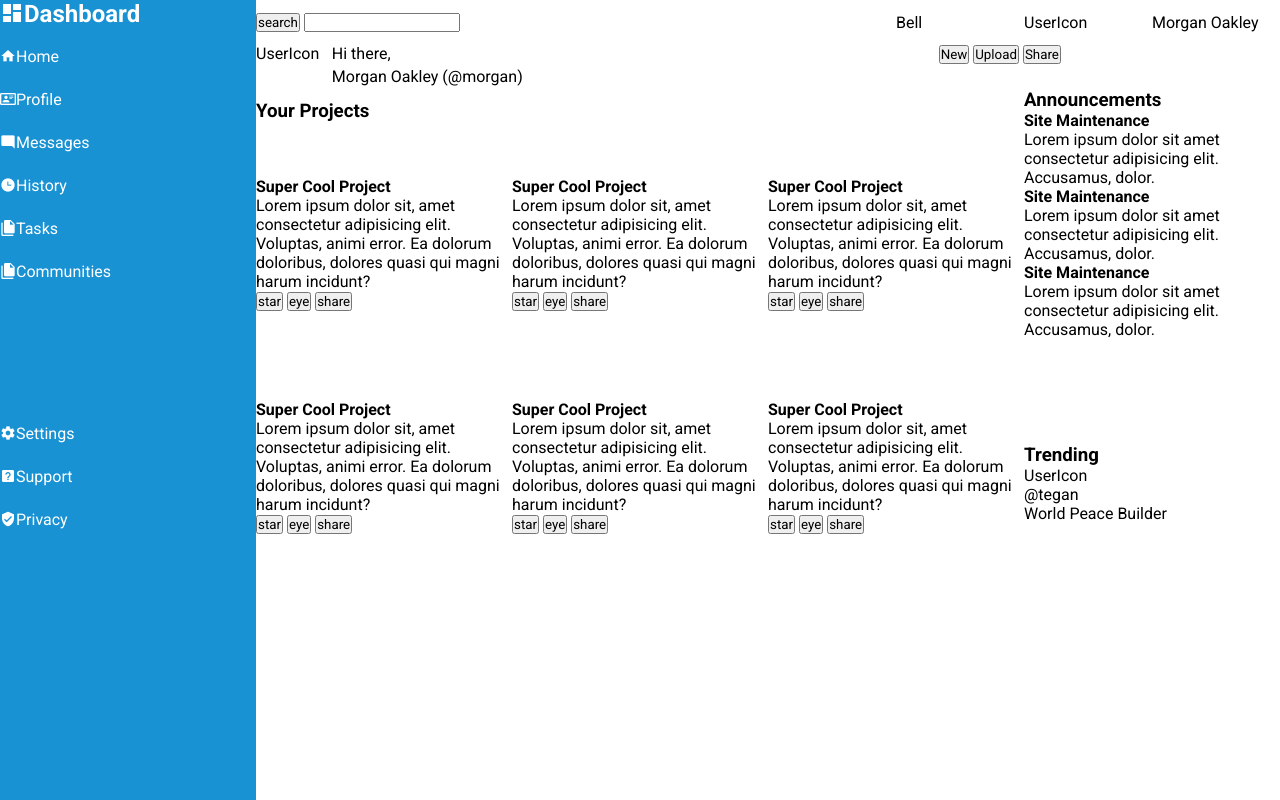
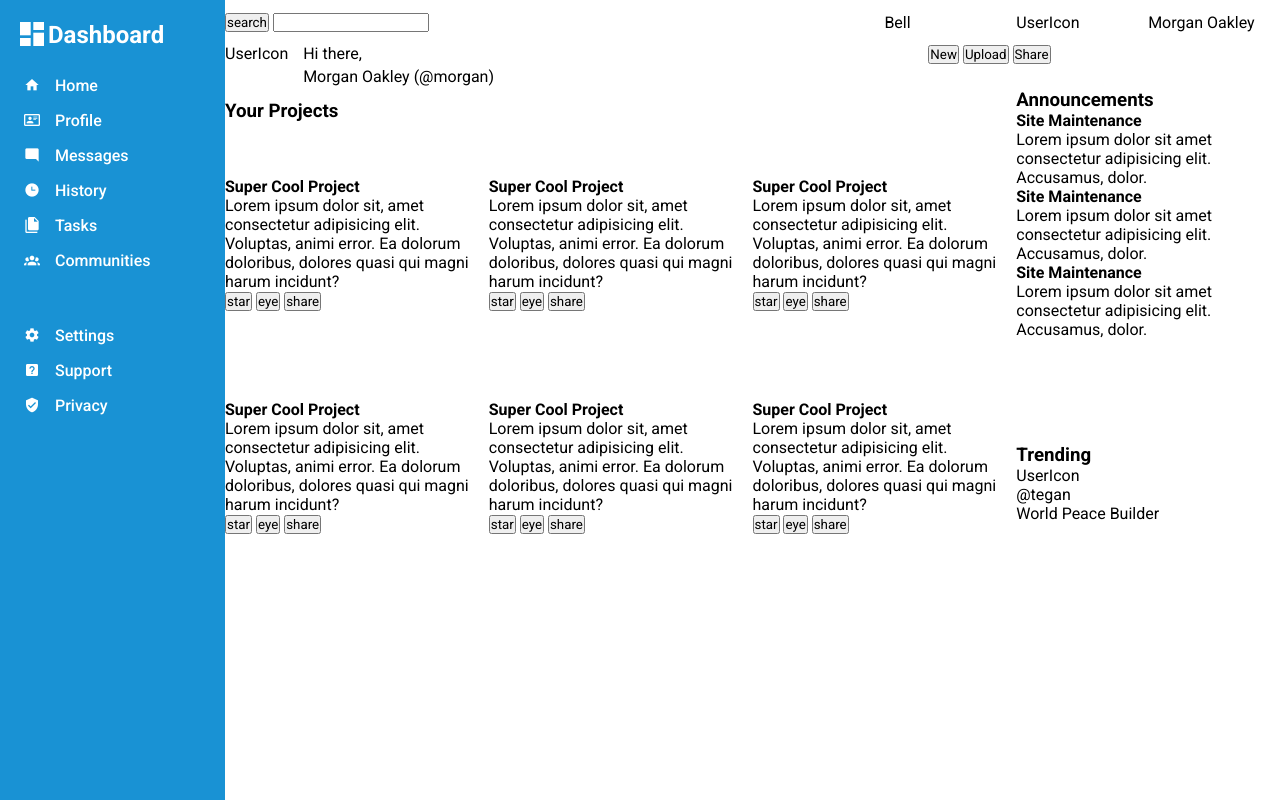
Before and after one commit to Monatric/odin-admin-dashboard, a website: page index.html in a window 1280 px wide. Drawn offline with Linux system fonts and the light colour scheme.

Commit message:
Complete sidebar task

```diff
--- a/index.html
+++ b/index.html
@@ -19,7 +19,7 @@
           <li><span class="mdi mdi-message-reply"></span>Messages</li>
           <li><span class="mdi mdi-clock-time-three"></span>History</li>
           <li><span class="mdi mdi-file-multiple"></span>Tasks</li>
-          <li><span class="mdi mdi-file-multiple"></span>Communities</li>
+          <li><span class="mdi mdi-account-group"></span>Communities</li>
         </ul>
       </div>
       <div class="nav secondary-nav">
--- a/style.css
+++ b/style.css
@@ -22,7 +22,7 @@
 
 .container {
   display: grid;
-  grid-template-columns: 1fr 4fr;
+  grid-template-columns: 225px 4fr;
   grid-template-rows: 1fr 8fr;
   min-height: 100vh;
 }
@@ -30,16 +30,33 @@
 /* sidebar start */
 .sidebar {
   display: grid;
-  grid-template-rows: 1fr repeat(2, 8fr);
+  grid-template-rows: 60px repeat(2, 250px);
   /* min-height: 100vh; */
   grid-row: 1 / 3;
   background-color: var(--primary-clr);
-  color: var(--light-clr)
+  color: var(--light-clr);
+  padding: 1rem;
+}
+
+.sidebar-header h2 {
+  display: grid;
+  grid-template-columns: max-content 1fr;
+  align-items: center;
+}
+
+.nav ul li .mdi {
+  padding-left: 8px;
+  padding-right: 15px;
+}
+
+.mdi-view-dashboard {
+  font-size: xx-large;
 }
 
 .nav ul {
   display: grid;
-  gap: 1.5rem;
+  gap: 1rem;
+  font-weight: 500;
 }
 
 /* header start */
```
